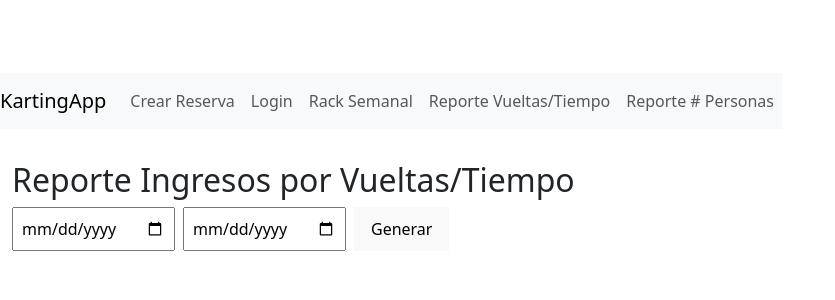
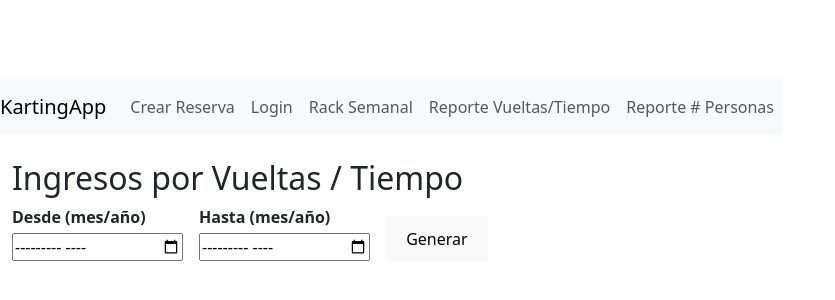
Before and after one commit to Ignacioa2234/ProyectoTecnicasDeIngEnSoftware, a React (Vite) app in the folder KartingRMFront/karting-frontend/: page /reports/laps in a window 1280 px wide. Shown: the part 222-522 px from the top of the page, without its empty margins (0-835 px from the left). Built offline with nearby package versions, Linux system fonts and the light colour scheme.

Commit message:
Update Reports frontend

```diff
--- a/KartingRMFront/karting-frontend/src/components/LapsTimeReport.jsx
+++ b/KartingRMFront/karting-frontend/src/components/LapsTimeReport.jsx
@@ -4,70 +4,71 @@ import ReportService from '../services/report.service';
 import './Reports.css';
 
 export default function LapsTimeReport() {
-  const [start, setStart] = useState('');
-  const [end, setEnd] = useState('');
-  const [data, setData] = useState([]);
+  const [monthStart, setMonthStart] = useState('');
+  const [monthEnd, setMonthEnd]     = useState('');
+  const [rows, setRows]             = useState([]);
 
-  const handleSubmit = e => {
+  const handleSubmit = async e => {
     e.preventDefault();
-    ReportService.getLapsTimeReport(start, end)
-      .then(res => setData(res.data))
-      .catch(console.error);
+    const [y1, m1] = monthStart.split('-');
+    const [y2, m2] = monthEnd.split('-');
+    const start = new Date(y1, m1 - 1, 1).toISOString();
+    const lastDay = new Date(y2, m2, 0).getDate();
+    const end = new Date(y2, m2 - 1, lastDay).toISOString();
+
+    try {
+      const res = await ReportService.getLapsTime(start, end);
+      setRows(res.data);
+    } catch (err) {
+      console.error(err);
+      alert('Error al generar reporte');
+    }
   };
 
-  const { months, rows, grandTotal } = (() => {
-    const plans = ['10', '15', '20'];
-    const ms = [...new Set(data.map(d => d.month))].sort();
-    const rs = plans.map(plan => {
-      const vals = ms.map(m => {
-        const r = data.find(d => d.plan === plan && d.month === m);
-        return r ? r.amount : 0;
-      });
-      return { plan, vals, total: vals.reduce((a,b)=>a+b,0) };
-    });
-    const gt = rs.reduce((s,r)=>s+r.total,0);
-    return { months: ms, rows: rs, grandTotal: gt };
-  })();
-
   return (
-    <div className="reports-container">
-      <h2>Reporte Ingresos por Vueltas/Tiempo</h2>
-      <form onSubmit={handleSubmit} className="reports-form">
-        <input type="date" value={start} onChange={e=>setStart(e.target.value)} required/>
-        <input type="date" value={end}   onChange={e=>setEnd(e.target.value)}   required/>
+    <div className="report-container">
+      <h2>Ingresos por Vueltas / Tiempo</h2>
+      <form className="report-form" onSubmit={handleSubmit}>
+        <div>
+          <label>Desde (mes/año)</label>
+          <input
+            type="month"
+            value={monthStart}
+            onChange={e => setMonthStart(e.target.value)}
+            required
+          />
+        </div>
+        <div>
+          <label>Hasta (mes/año)</label>
+          <input
+            type="month"
+            value={monthEnd}
+            onChange={e => setMonthEnd(e.target.value)}
+            required
+          />
+        </div>
         <button type="submit">Generar</button>
       </form>
-      {data.length > 0 && (
-        <table className="reports-table">
+
+      {rows.length > 0 && (
+        <table className="report-table">
           <thead>
             <tr>
-              <th>Vueltas / Tiempo</th>
-              {months.map(m => <th key={m}>{m}</th>)}
-              <th>TOTAL</th>
+              <th>Tarifa</th>
+              {rows[0].values.map((_, i) =>
+                <th key={i}>{rows[0].labels[i]}</th>
+              )}
+              <th>Total</th>
             </tr>
           </thead>
           <tbody>
-            {rows.map(r => (
-              <tr key={r.plan}>
-                <td>{
-                  r.plan === '10'
-                    ? '10 vueltas / máx 10 min'
-                    : r.plan === '15'
-                      ? '15 vueltas / máx 15 min'
-                      : '20 vueltas / máx 20 min'
-                }</td>
-                {r.vals.map((v,i) => <td key={i}>{v.toLocaleString()}</td>)}
-                <td>{r.total.toLocaleString()}</td>
+            {rows.map(row => (
+              <tr key={row.category}>
+                <td>{row.category}</td>
+                {row.values.map((v, i) => <td key={i}>{v}</td>)}
+                <td>{row.total}</td>
               </tr>
             ))}
-            <tr>
-              <td>TOTAL</td>
-              {months.map((_,i) => {
-                const col = rows.reduce((s,r)=>s + r.vals[i],0);
-                return <td key={i}>{col.toLocaleString()}</td>;
-              })}
-              <td>{grandTotal.toLocaleString()}</td>
-            </tr>
           </tbody>
         </table>
       )}
--- a/KartingRMFront/karting-frontend/src/components/PeopleCountReport.jsx
+++ b/KartingRMFront/karting-frontend/src/components/PeopleCountReport.jsx
@@ -4,64 +4,71 @@ import ReportService from '../services/report.service';
 import './Reports.css';
 
 export default function PeopleCountReport() {
-  const [start, setStart] = useState('');
-  const [end, setEnd] = useState('');
-  const [data, setData] = useState([]);
+  const [monthStart, setMonthStart] = useState('');
+  const [monthEnd, setMonthEnd]     = useState('');
+  const [rows, setRows]             = useState([]);
 
-  const handleSubmit = e => {
+  const handleSubmit = async e => {
     e.preventDefault();
-    ReportService.getPeopleCountReport(start, end)
-      .then(res => setData(res.data))
-      .catch(console.error);
+    const [y1, m1] = monthStart.split('-');
+    const [y2, m2] = monthEnd.split('-');
+    const start = new Date(y1, m1 - 1, 1).toISOString();
+    const lastDay = new Date(y2, m2, 0).getDate();
+    const end = new Date(y2, m2 - 1, lastDay).toISOString();
+
+    try {
+      const res = await ReportService.getGroupSize(start, end);
+      setRows(res.data);
+    } catch (err) {
+      console.error(err);
+      alert('Error al generar reporte');
+    }
   };
 
-  const { months, rows, grandTotal } = (() => {
-    const sizes = ['1-2', '3-5', '6-10', '11-15'];
-    const ms = [...new Set(data.map(d => d.month))].sort();
-    const rs = sizes.map(sz => {
-      const vals = ms.map(m => {
-        const r = data.find(d => d.size === sz && d.month === m);
-        return r ? r.amount : 0;
-      });
-      return { sz, vals, total: vals.reduce((a,b)=>a+b,0) };
-    });
-    const gt = rs.reduce((s,r)=>s+r.total,0);
-    return { months: ms, rows: rs, grandTotal: gt };
-  })();
-
   return (
-    <div className="reports-container">
-      <h2>Reporte Ingresos por # Personas</h2>
-      <form onSubmit={handleSubmit} className="reports-form">
-        <input type="date" value={start} onChange={e=>setStart(e.target.value)} required/>
-        <input type="date" value={end}   onChange={e=>setEnd(e.target.value)}   required/>
+    <div className="report-container">
+      <h2>Ingresos por Tamaño de Grupo</h2>
+      <form className="report-form" onSubmit={handleSubmit}>
+        <div>
+          <label>Desde (mes/año)</label>
+          <input
+            type="month"
+            value={monthStart}
+            onChange={e => setMonthStart(e.target.value)}
+            required
+          />
+        </div>
+        <div>
+          <label>Hasta (mes/año)</label>
+          <input
+            type="month"
+            value={monthEnd}
+            onChange={e => setMonthEnd(e.target.value)}
+            required
+          />
+        </div>
         <button type="submit">Generar</button>
       </form>
-      {data.length > 0 && (
-        <table className="reports-table">
+
+      {rows.length > 0 && (
+        <table className="report-table">
           <thead>
             <tr>
-              <th># Personas</th>
-              {months.map(m => <th key={m}>{m}</th>)}
-              <th>TOTAL</th>
+              <th>Grupo</th>
+              {rows[0].values.map((_, i) =>
+                <th key={i}>{rows[0].labels[i]}</th>
+              )}
+              <th>Total</th>
             </tr>
           </thead>
           <tbody>
-            {rows.map(r => (
-              <tr key={r.sz}>
-                <td>{`${r.sz} personas`}</td>
-                {r.vals.map((v,i) => <td key={i}>{v.toLocaleString()}</td>)}
-                <td>{r.total.toLocaleString()}</td>
+            {rows.map(row => (
+              <tr key={row.category}>
+                <td>{row.category}</td>
+                {row.values.map((v, i) => <td key={i}>{v}</td>)}
+                <td>{row.total}</td>
               </tr>
             ))}
-            <tr>
-              <td>TOTAL</td>
-              {months.map((_,i) => {
-                const col = rows.reduce((s,r)=>s + r.vals[i],0);
-                return <td key={i}>{col.toLocaleString()}</td>;
-              })}
-              <td>{grandTotal.toLocaleString()}</td>
-            </tr>
           </tbody>
         </table>
       )}
--- a/KartingRMFront/karting-frontend/src/components/Reports.css
+++ b/KartingRMFront/karting-frontend/src/components/Reports.css
@@ -1,32 +1,27 @@
-/* src/components/Reports.css */
-.reports-container {
-    margin: 2rem 0;
+.report-container {
+    margin-top: 1rem;
   }
-  .reports-form {
+  .report-form {
     display: flex;
-    gap: 0.5rem;
+    gap: 1rem;
+    align-items: flex-end;
     margin-bottom: 1rem;
   }
-  .reports-form input {
-    padding: 0.5rem;
+  .report-form label {
+    display: block;
+    font-weight: bold;
+    margin-bottom: .25rem;
   }
-  .reports-form button {
-    padding: 0.5rem 1rem;
-  }
-  .reports-table {
+  .report-table {
     width: 100%;
     border-collapse: collapse;
   }
-  .reports-table th,
-  .reports-table td {
-    border: 1px solid #ddd;
-    padding: 0.5rem;
-    text-align: right;
+  .report-table th,
+  .report-table td {
+    border: 1px solid #dee2e6;
+    padding: .75rem;
   }
-  .reports-table th:first-child,
-  .reports-table td:first-child {
+  .report-table th {
+    background-color: #f8f9fa;
     text-align: left;
   }
-  .reports-table th {
-    background-color: #f4f4f4;
-  }
--- a/KartingRMFront/karting-frontend/src/services/report.service.js
+++ b/KartingRMFront/karting-frontend/src/services/report.service.js
@@ -1,12 +1,16 @@
-// src/services/report.service.js
 import http from '../http-common';
 
 class ReportService {
-  getLapsTimeReport(start, end) {
-    return http.get('/reports/laps-time', { params: { start, end } });
+  getLapsTime(start, end) {
+    return http.get('/reports/laps-time', {
+      params: { start, end }
+    });
   }
-  getPeopleCountReport(start, end) {
-    return http.get('/reports/group-size', { params: { start, end } });
+
+  getGroupSize(start, end) {
+    return http.get('/reports/group-size', {
+      params: { start, end }
+    });
   }
 }
 
```
Also changed, not shown: 1 other file (tests, documents, lock files or other folders).
